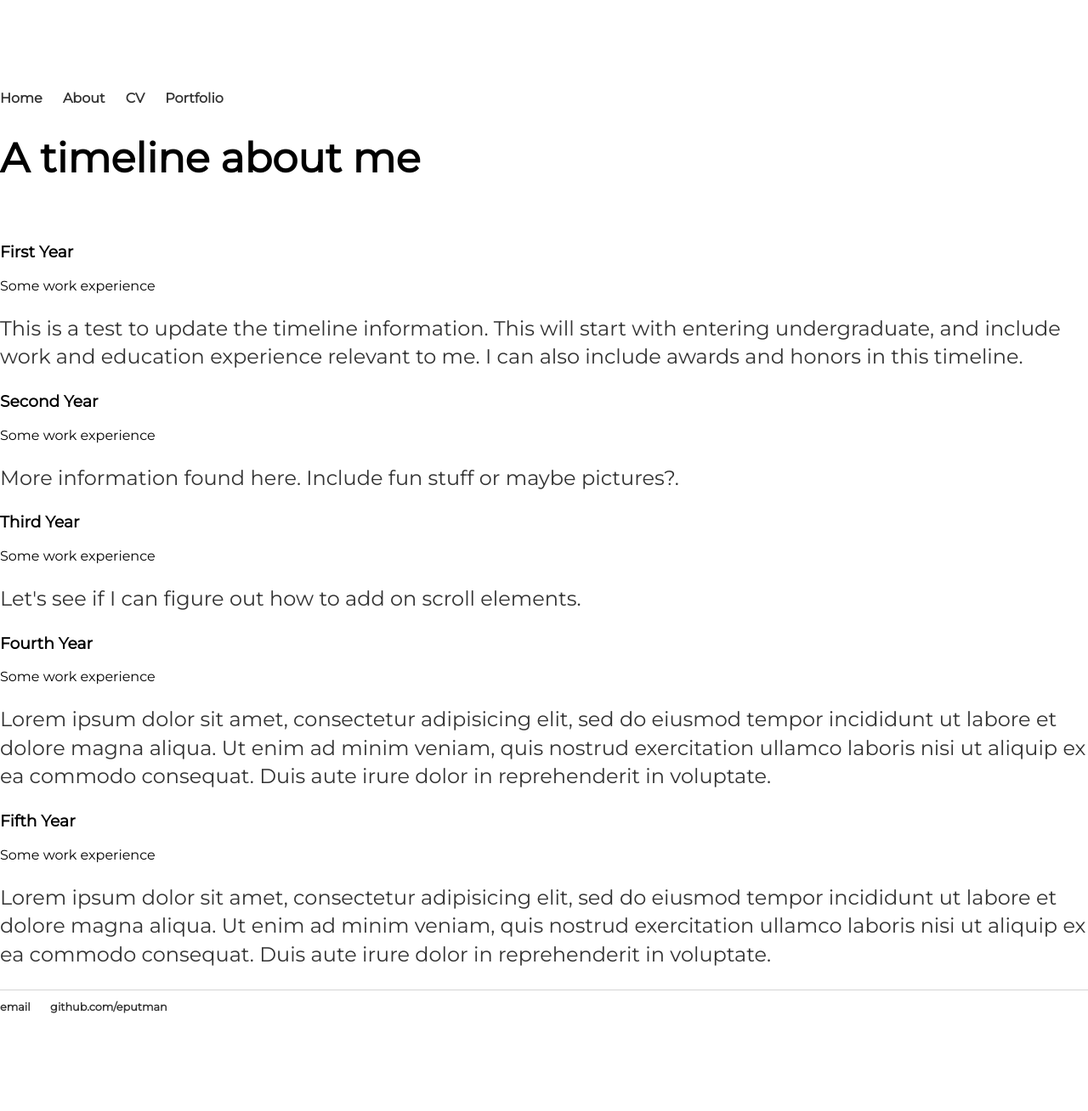
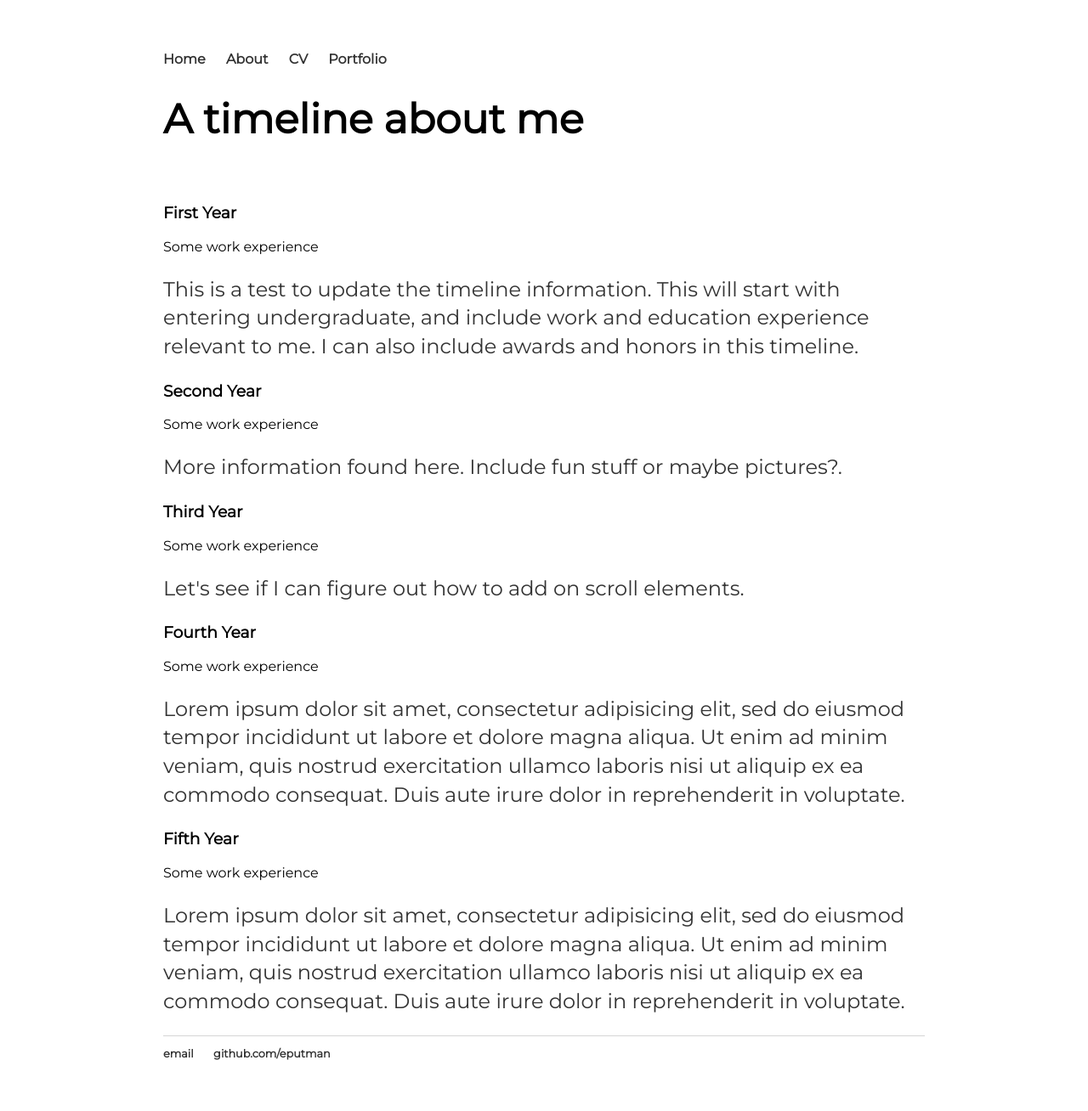
Before and after one commit to eputman/eputman.github.io, a Jekyll site: the page built from about/index.html, in a window 1280 px wide. Shown: the whole page at 85% size. Built offline with Jekyll 4.4.1, drawn with Linux system fonts in a browser that asks for light colours.

Commit message:
Update timeline.css

```diff
--- a/css/timeline.css
+++ b/css/timeline.css
@@ -9,9 +9,10 @@
 
 body {
    margin: 60px auto;
-   padding: 30px 0;
+   width: 70%;
    font-family: 'Montserrat', sans-serif;
 }
+
 nav ul, footer ul {
     font-family: 'Montserrat', sans-serif;
     padding: 0px;
```
